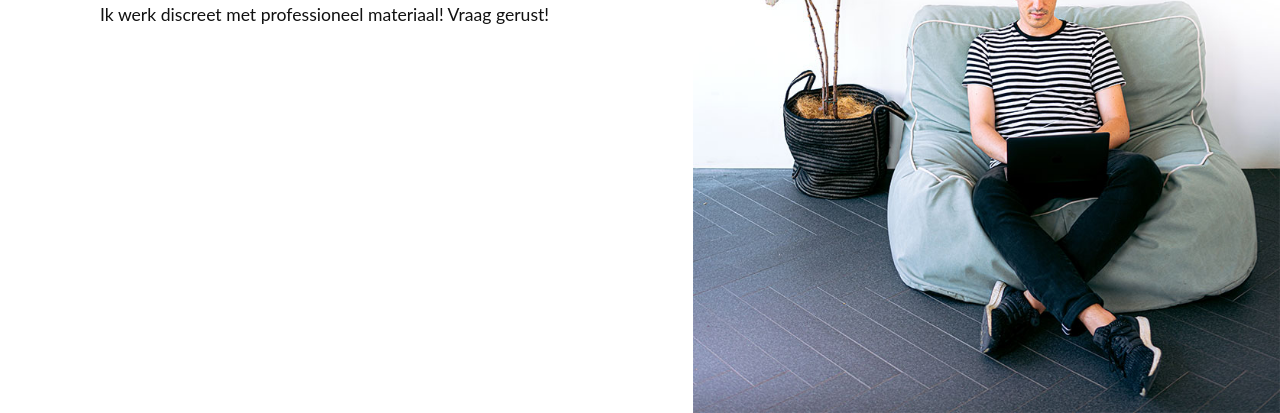
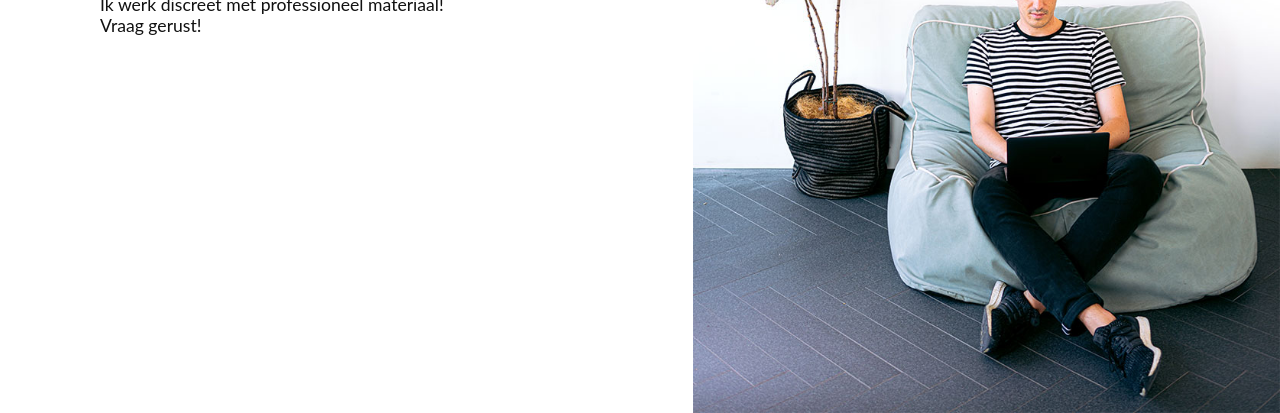
Before and after one commit to nutabu/nutabu, a plain HTML site: page index.html in a window 1280 px wide. Shown: the part 387-800 px from the top of the page. Drawn offline with Linux system fonts and the light colour scheme.

Commit message:
Update index.html

```diff
--- a/index.html
+++ b/index.html
@@ -49,7 +49,7 @@
           naaktfoto's en naaktvideo's.
         </h1>
         <p>
-          Ik werk discreet met professioneel materiaal!
+          Ik werk discreet met professioneel materiaal!<br />
           Vraag gerust!
         </p>
         <a href="contact.html" class="btn">Contact</a>
```
